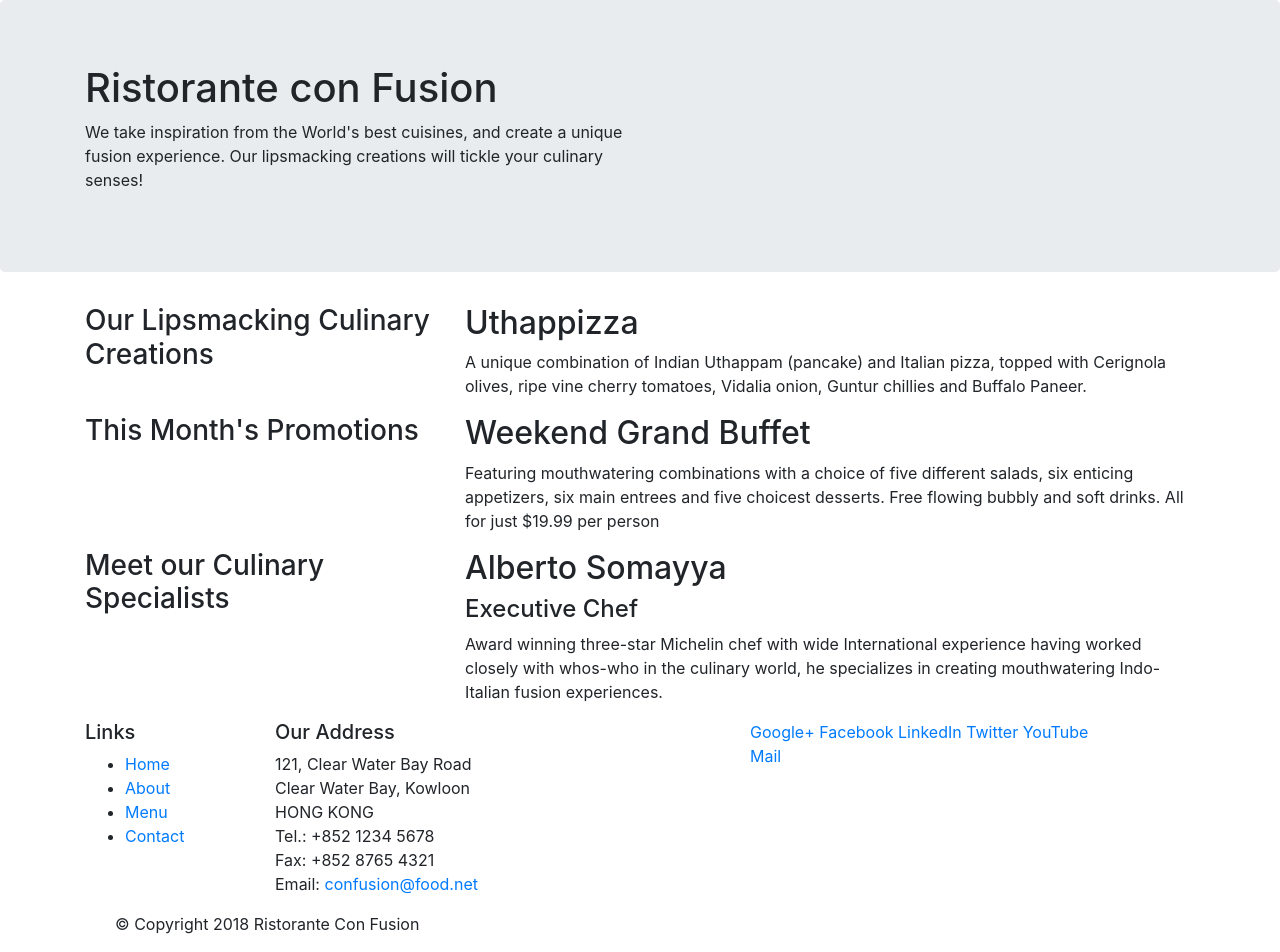
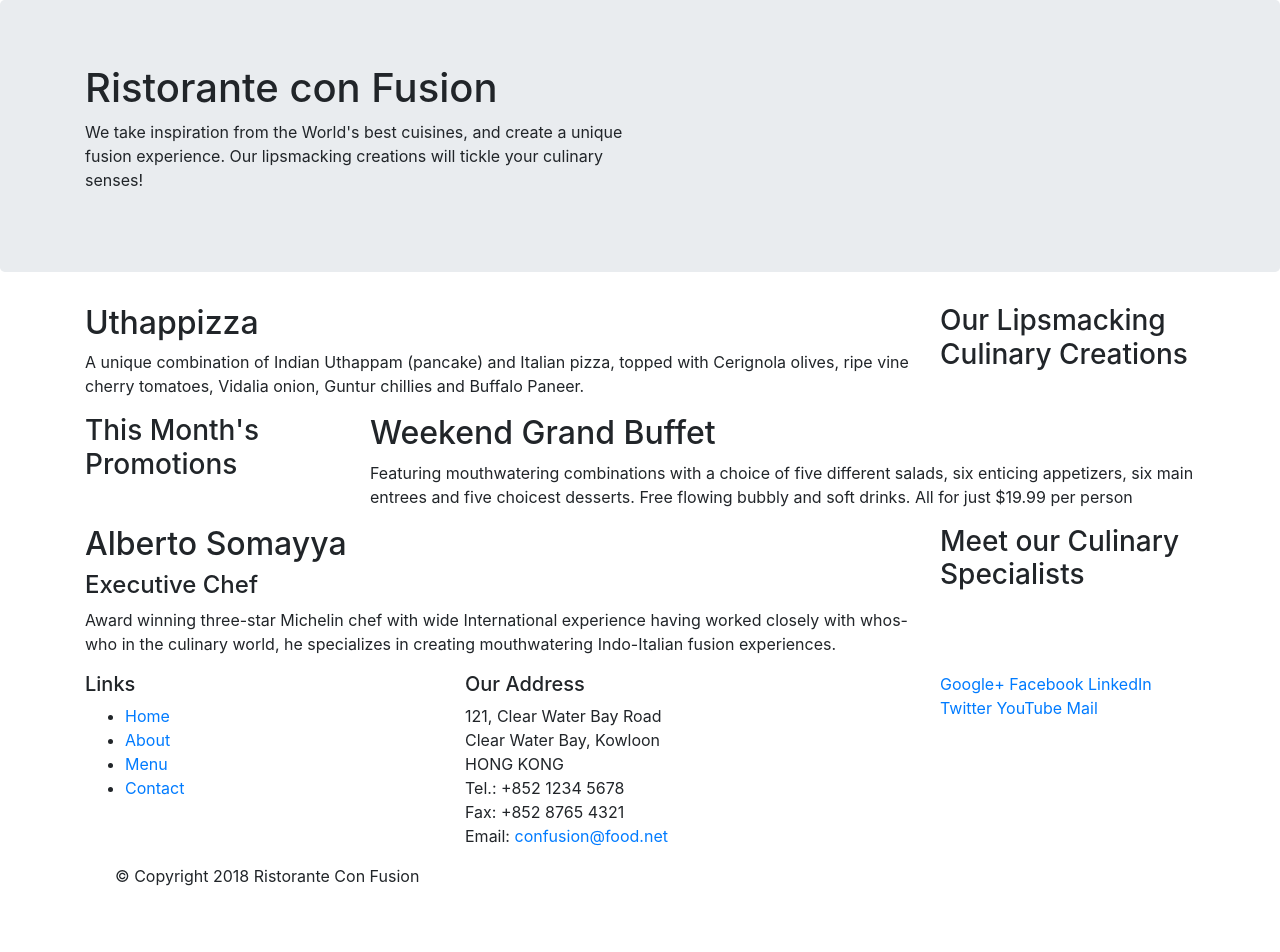
Before and after one commit to NorinMp143/learnBoot, a website: page index.html in a window 1280 px wide. After the commit the page ends 904 px from the top, so only its background shows below. Drawn offline with nearby package versions, Linux system fonts and the light colour scheme.

Commit message:
Bootstrap part one complete

```diff
--- a/index.html
+++ b/index.html
@@ -29,10 +29,10 @@
 
     <div class="container">
         <div class="row">
-            <div class="col-12 col-sm-4">
+            <div class="col-12 col-sm-4 order-sm-last col-md-3">
                 <h3>Our Lipsmacking Culinary Creations</h3>
             </div>
-            <div class="col-12 col-sm">
+            <div class="col-12 col-sm order-sm-first col-md">
                 <h2>Uthappizza</h2>
                 <p>A unique combination of Indian Uthappam (pancake) and Italian pizza, topped with Cerignola olives, ripe vine cherry tomatoes, Vidalia onion, Guntur chillies and Buffalo Paneer.</p>
             </div>
@@ -40,20 +40,20 @@
 
 
         <div class="row">
-            <div class="col-12 col-sm-4">
+            <div class="col-12 col-sm-4 col-md-3">
                 <h3>This Month's Promotions</h3>
             </div>
-            <div class="col-12 col-sm">
+            <div class="col-12 col-sm col-md">
                 <h2>Weekend Grand Buffet</h2>
                 <p>Featuring mouthwatering combinations with a choice of five different salads, six enticing appetizers, six main entrees and five choicest desserts. Free flowing bubbly and soft drinks. All for just $19.99 per person </p>
             </div>
         </div>
 
         <div class="row">
-            <div class="col-12 col-sm-4">
+            <div class="col-12 col-sm-4 order-sm-last col-md-3">
                 <h3>Meet our Culinary Specialists</h3>
             </div>
-            <div class="col-12 col-sm">
+            <div class="col-12 col-sm order-sm-first col-md">
                 <h2>Alberto Somayya</h2>
                 <h4>Executive Chef</h4>
                 <p>Award winning three-star Michelin chef with wide International experience having worked closely with whos-who in the culinary world, he specializes in creating mouthwatering Indo-Italian fusion experiences. </p>
@@ -64,7 +64,7 @@
     <footer>
         <div class="container">
             <div class="row">
-                <div class="col-4 col-sm-2">
+                <div class="col-4 col-sm-3">
                     <h5>Links</h5>
                     <ul>
                         <li><a href="#">Home</a></li>
@@ -73,7 +73,7 @@
                         <li><a href="#">Contact</a></li>
                     </ul>
                 </div>
-                <div class="col-7 col-sm-5">
+                <div class="col-7 col-sm-5 offset-1">
                     <h5>Our Address</h5>
                     <address>
 		              121, Clear Water Bay Road<br>
@@ -84,7 +84,7 @@
 		              Email: <a href="mailto:confusion@food.net">confusion@food.net</a>
 		           </address>
                 </div>
-                <div class="col-12 col-sm-4">
+                <div class="col-12 col-sm-3">
                     <div>
                         <a href="http://google.com/+">Google+</a>
                         <a href="http://www.facebook.com/profile.php?id=">Facebook</a>
```
